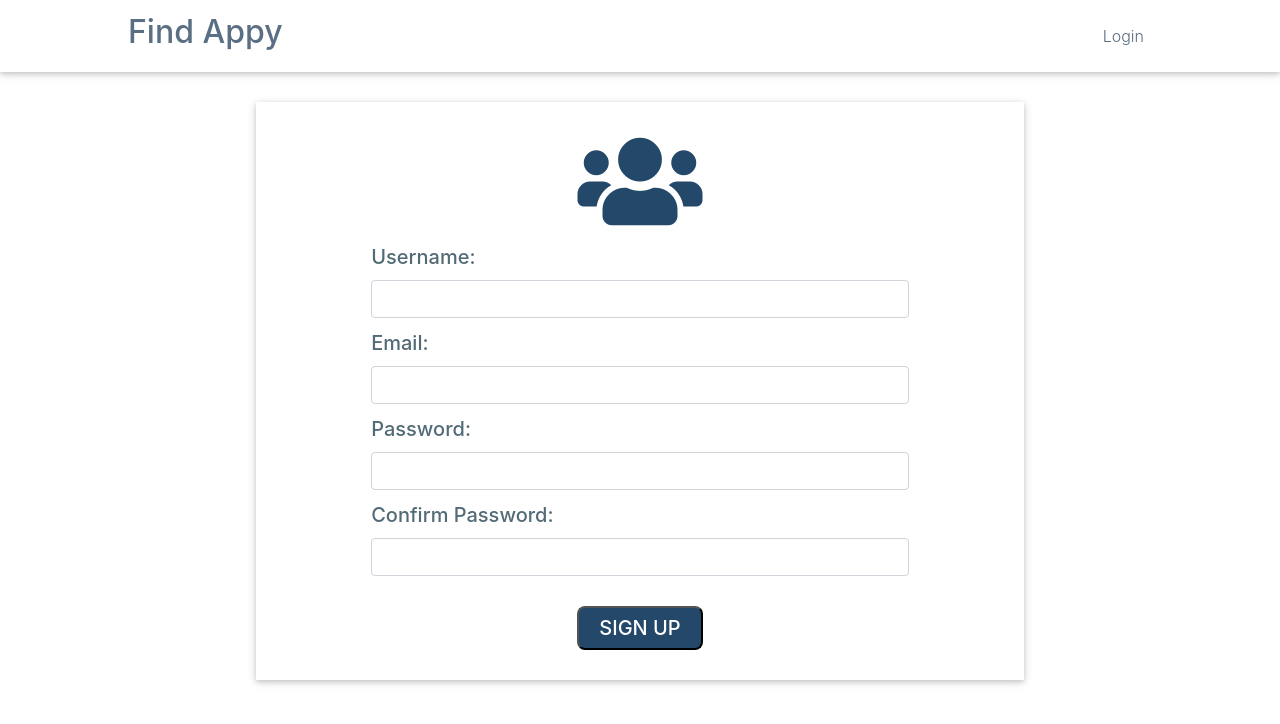
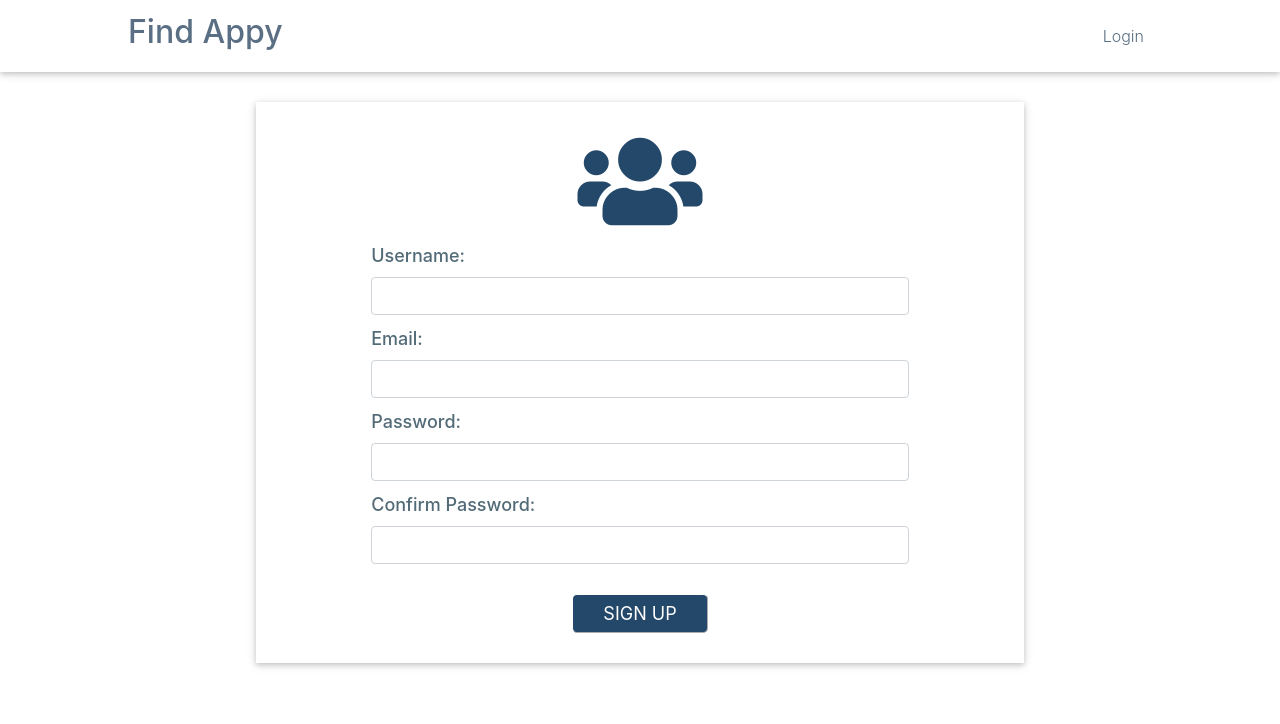
Before and after one commit to iiremkayaa/findmyapp, a React (Create React App) app: page /signup in a window 1280 px wide. Shown: the top 724 px of the page. Built offline with nearby package versions, Linux system fonts and the light colour scheme; no server answers.

Commit message:
fixed register page

```diff
--- a/src/components/Login.css
+++ b/src/components/Login.css
@@ -1,6 +1,6 @@
 #message{
     color: rgb(250, 24, 24);
-    font-size:18px;
+    font-size:15px;
     font-weight:400;
     text-align: center;
 }
--- a/src/components/Register.css
+++ b/src/components/Register.css
@@ -3,3 +3,17 @@
     font-size:13px;
     font-weight:400
 }
+#sign-up{
+
+        font-weight:400;
+        font-size:18px;
+        border-width: 1px;
+        border-radius:5px;
+        border-color:white;
+        color:white;
+        background-color: #244869;
+        padding:5px;
+        padding-left:30px;
+        padding-right:30px;
+
+}
--- a/src/components/Register.js
+++ b/src/components/Register.js
@@ -67,32 +67,32 @@ const Register = () => {
                 </div>
                 <Form style={{ paddingLeft: "15%", paddingRight: "15%" }}>
                     <div style={{marginTop:"10px",marginBottom:"10px"}} >
-                        <Form.Label style={{  color: "#526b77",fontWeight:"500",fontSize:"20px"}} >Username:</Form.Label>
+                        <Form.Label style={{  color: "#526b77",fontWeight:"500",fontSize:"18px"}} >Username:</Form.Label>
                         <Form.Control style={{}} type="text" placeholder="" onChange={handleUsername} />
                     </div>
 
                     <div style={{marginTop:"10px",marginBottom:"10px"}} >
-                        <Form.Label style={{ color: "#526b77" ,fontWeight:"500",fontSize:"20px"}}>Email:</Form.Label>
+                        <Form.Label style={{ color: "#526b77" ,fontWeight:"500",fontSize:"18px"}}>Email:</Form.Label>
                         <Form.Control style={{ }} type="email" placeholder="" onChange={handleEmail} />
 
                     </div>
 
                     <div style={{marginTop:"10px",marginBottom:"10px"}} >
-                        <Form.Label style={{  color: "#526b77",fontWeight:"500",fontSize:"20px" }}>Password:</Form.Label>
+                        <Form.Label style={{  color: "#526b77",fontWeight:"500",fontSize:"18px" }}>Password:</Form.Label>
                         <Form.Control style={{ }} type="password" placeholder="" onChange={handlePassword} />
                         {charControl && <Form.Text id="register-message">
                             The password field must be at least 5 characters.
                         </Form.Text>}
                     </div>
                     <div style={{marginTop:"10px",marginBottom:"10px"}} >
-                        <Form.Label style={{ color: "#526b77" ,fontWeight:"500",fontSize:"20px"}}>Confirm Password:</Form.Label>
+                        <Form.Label style={{ color: "#526b77" ,fontWeight:"500",fontSize:"18px"}}>Confirm Password:</Form.Label>
                         <Form.Control style={{ }} type="password" placeholder="" onChange={handleConfirmPassword} />
                         {passControl && <Form.Text id="register-message">
                             The password must match confirm password.
                         </Form.Text>}
                     </div>
                     <div style={{ textAlign: "center", width: "100%", marginTop: "30px" }}>
-                    <button  type="submit" onClick={submit} style={{fontWeight:"500",fontSize:"20px",borderRadius:"8px", color:"white",backgroundColor: "#244869",padding:"5px",paddingLeft:"20px",paddingRight:"20px"}}>
+                    <button  type="submit" id="sign-up" onClick={submit} >
                             SIGN UP
                     </button>
                     </div>
```
